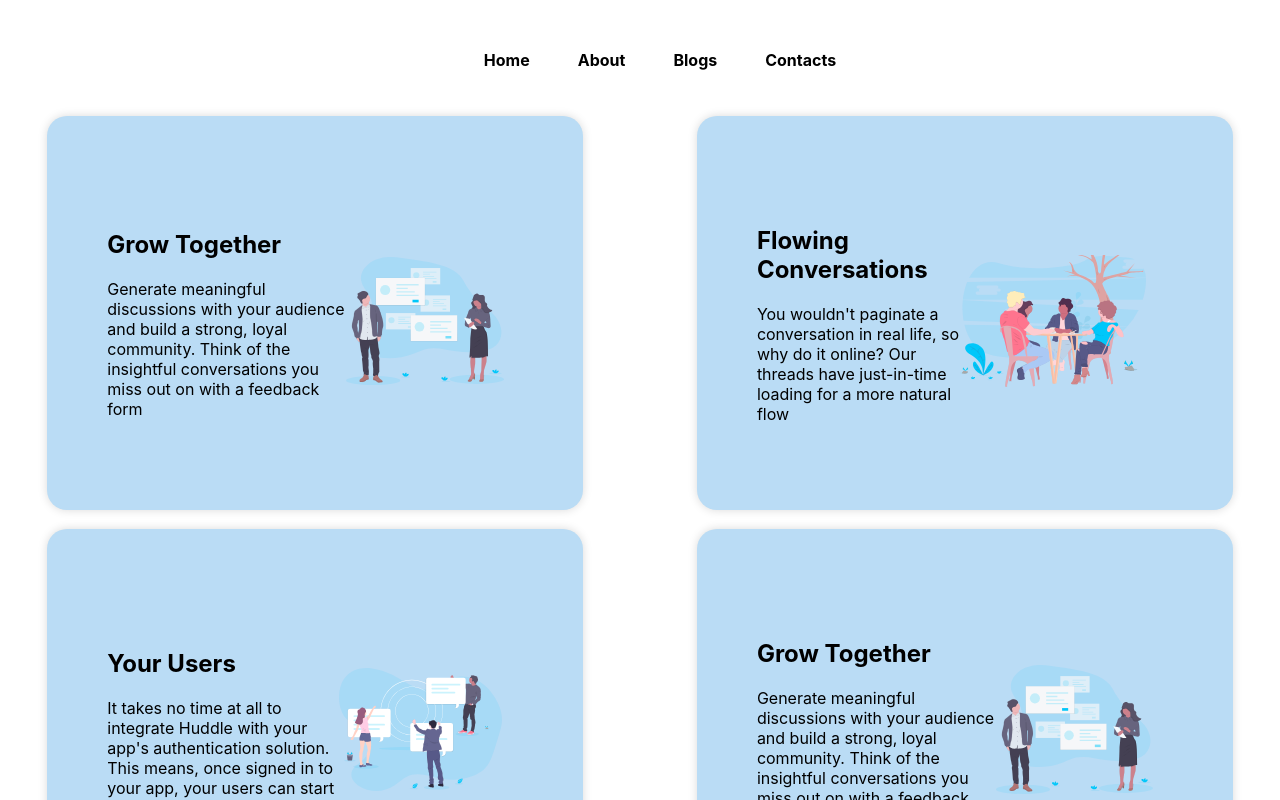
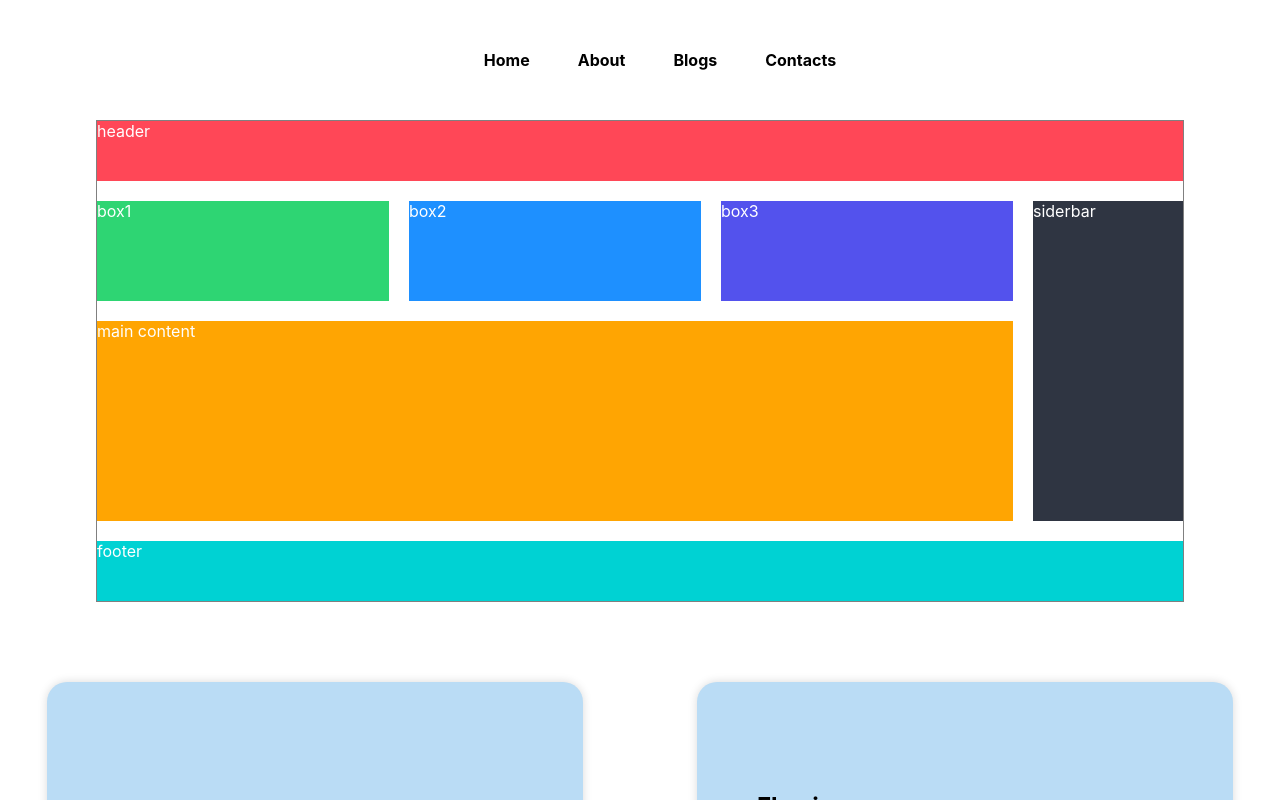
Before and after one commit to darshak1503/next-js_learning, a Next.js app: page / in a window 1280 px wide. Shown: the top 800 px of the page. Built offline with nearby package versions, Linux system fonts and the light colour scheme.

Commit message:
grid 4 card design done in home page

```diff
--- a/components/Grid.js
+++ b/components/Grid.js
@@ -15,7 +15,7 @@ import {
 export default function Grid() {
   return (
     <>
-      {/* <Stylemain>
+      <Stylemain>
         <Stylediv1>header</Stylediv1>
         <Stylediv2>box1</Stylediv2>
         <Stylediv3>box2</Stylediv3>
@@ -23,7 +23,7 @@ export default function Grid() {
         <Stylediv5>siderbar</Stylediv5>
         <Stylediv6>main content</Stylediv6>
         <Stylediv7>footer</Stylediv7>
-    </Stylemain> */}
+    </Stylemain>
 
 
       <Div>
--- a/components/Style/Grid.styled.js
+++ b/components/Style/Grid.styled.js
@@ -1,49 +1,49 @@
 import styled from "styled-components";
 
-// export const Stylemain = styled.div`
-//   width: 85%;
-//   height: 80%;
-//   color: white;
-//   margin: 50px auto;
-//   border: 1px solid grey;
-//   display: grid;
-//   grid-template-rows: 60px 100px 200px 60px;
-//   grid-template-columns: repeat(3, 1fr) 150px;
-//   grid-gap: 20px;
-// `;
+export const Stylemain = styled.div`
+  width: 85%;
+  height: 80%;
+  color: white;
+  margin: 50px auto;
+  border: 1px solid grey;
+  display: grid;
+  grid-template-rows: 60px 100px 200px 60px;
+  grid-template-columns: repeat(3, 1fr) 150px;
+  grid-gap: 20px;
+`;
 
-// export const Stylediv1 = styled.div`
-//   background-color: #ff4757;
-//   grid-column: 1/-1;
-// `;
+export const Stylediv1 = styled.div`
+  background-color: #ff4757;
+  grid-column: 1/-1;
+`;
 
-// export const Stylediv2 = styled.div`
-//   background-color: #2ed573;
-// `;
+export const Stylediv2 = styled.div`
+  background-color: #2ed573;
+`;
 
-// export const Stylediv3 = styled.div`
-//   background-color: #1e90ff;
-// `;
+export const Stylediv3 = styled.div`
+  background-color: #1e90ff;
+`;
 
-// export const Stylediv4 = styled.div`
-//   background-color: #5352ed;
-// `;
+export const Stylediv4 = styled.div`
+  background-color: #5352ed;
+`;
 
-// export const Stylediv5 = styled.div`
-//   background-color: #2f3542;
-//   grid-row: 2/4;
-//   grid-column: 4/5;
-// `;
+export const Stylediv5 = styled.div`
+  background-color: #2f3542;
+  grid-row: 2/4;
+  grid-column: 4/5;
+`;
 
-// export const Stylediv6 = styled.div`
-//   background-color: #ffa502;
-//   grid-column: 1/ 4;
-// `;
+export const Stylediv6 = styled.div`
+  background-color: #ffa502;
+  grid-column: 1/ 4;
+`;
 
-// export const Stylediv7 = styled.div`
-//   background-color: #00d2d3;
-//   grid-column: 1/-1;
-// `;
+export const Stylediv7 = styled.div`
+  background-color: #00d2d3;
+  grid-column: 1/-1;
+`;
 
 export const Stylegrid = styled.div`
   display : flex;
```
